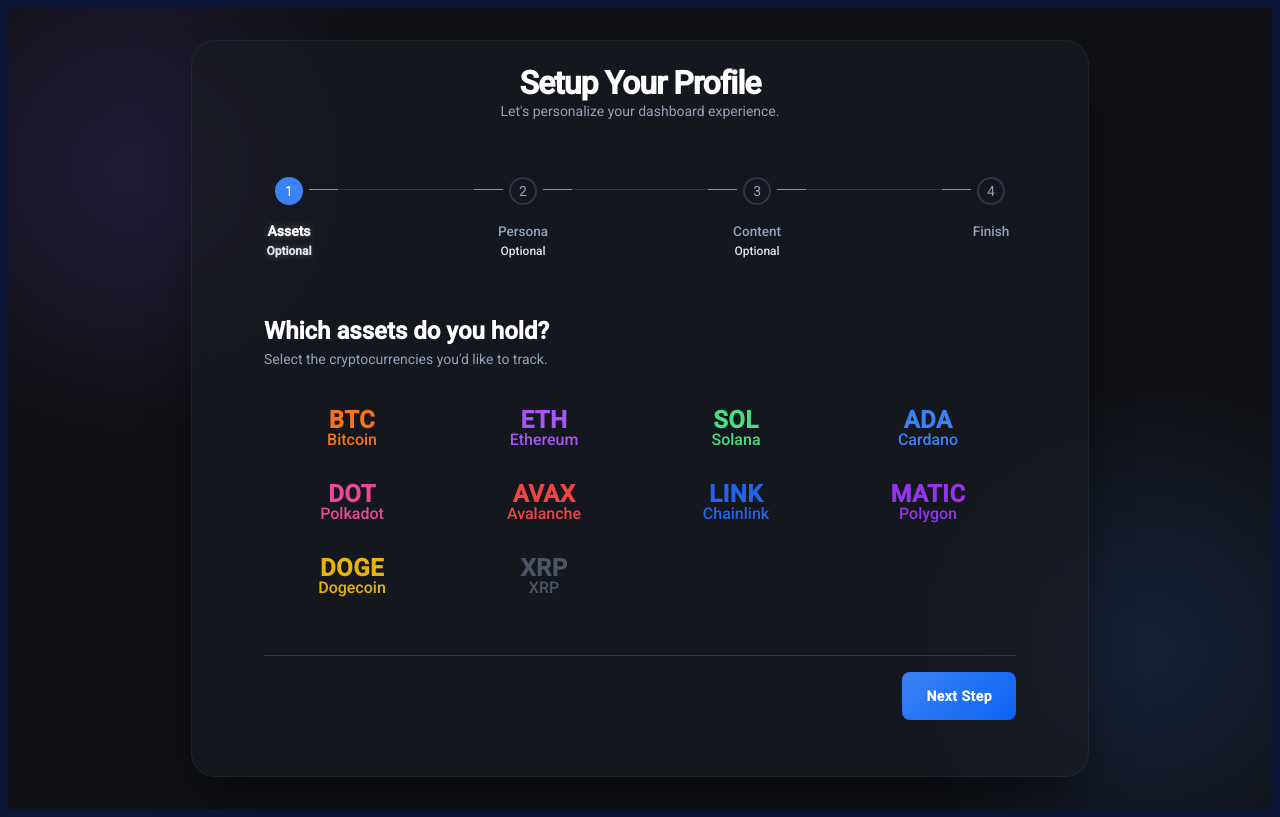
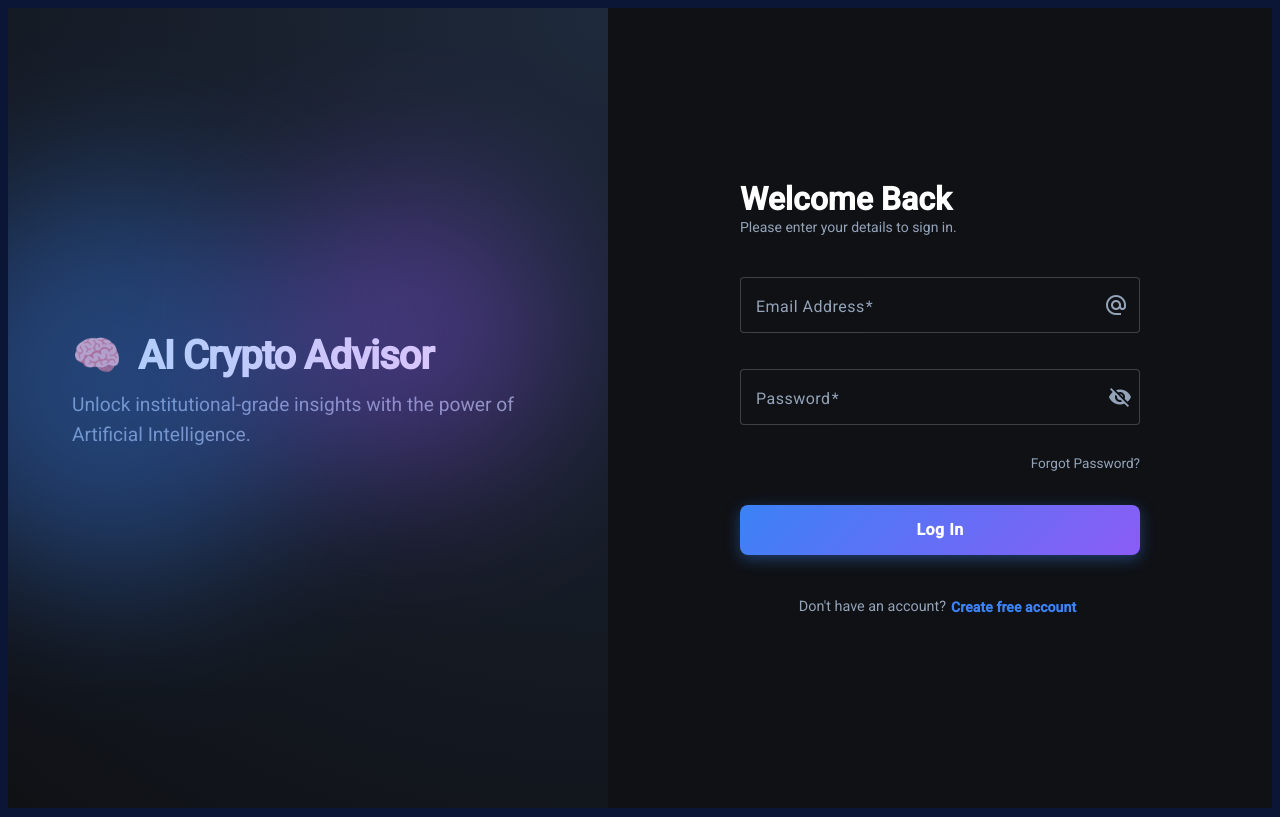
Before and after one commit to GalM111/ai-crypto-advisor, an Angular app: page / in a window 1280 px wide. Built offline with nearby package versions, Linux system fonts and the light colour scheme.

Commit message:
added welcome page

```diff
--- a/src/app/app.html
+++ b/src/app/app.html
@@ -1,4 +1,4 @@
-<!-- <app-welcome-page></app-welcome-page> -->
+<app-welcome-page></app-welcome-page>
 <!-- <app-register-page></app-register-page> -->
-<app-onboarding-page></app-onboarding-page>
+<!-- <app-onboarding-page></app-onboarding-page> -->
 <!-- <app-dashboard-page></app-dashboard-page> -->
--- a/src/app/welcome-page/welcome-page.html
+++ b/src/app/welcome-page/welcome-page.html
@@ -1,11 +1,64 @@
-<p>welcomasde-page works!</p>
-<mat-form-field>
-  <mat-label>Enter your email</mat-label>
-  <input matInput placeholder="pat@example.com" [(ngModel)]="email" required />
-</mat-form-field>
-<mat-form-field>
-  <mat-label>Enter your password</mat-label>
-  <input matInput [type]="true ? 'password' : 'text'" [(ngModel)]="password" />
-</mat-form-field>
-<button mat-raised-button color="primary" (click)="login()">Login</button>
-<button mat-raised-button color="accent">Register</button>
+<div class="login-wrapper">
+
+  <div class="brand-panel">
+    <div class="brand-content">
+      <div class="logo-area">
+        <span class="icon">🧠</span>
+        <h1>AI Crypto Advisor</h1>
+      </div>
+      <p class="tagline">
+        Unlock institutional-grade insights with the power of Artificial Intelligence.
+      </p>
+
+      <div class="blob blob-1"></div>
+      <div class="blob blob-2"></div>
+    </div>
+  </div>
+
+  <div class="form-panel">
+    <div class="form-card">
+
+      <header>
+        <h2>Welcome Back</h2>
+        <p>Please enter your details to sign in.</p>
+      </header>
+
+      <form class="login-form">
+
+        <mat-form-field appearance="outline" class="custom-field">
+          <mat-label>Email Address</mat-label>
+          <input matInput placeholder="pat@example.com" [(ngModel)]="email" name="email" required autocomplete="email">
+          <mat-icon matSuffix>alternate_email</mat-icon>
+        </mat-form-field>
+
+        <mat-form-field appearance="outline" class="custom-field">
+          <mat-label>Password</mat-label>
+          <input matInput [type]="hidePassword ? 'password' : 'text'" [(ngModel)]="password" name="password" required
+            autocomplete="current-password">
+
+          <button mat-icon-button matSuffix (click)="hidePassword = !hidePassword" [attr.aria-label]="'Hide password'"
+            [attr.aria-pressed]="hidePassword">
+            <mat-icon>{{hidePassword ? 'visibility_off' : 'visibility'}}</mat-icon>
+          </button>
+        </mat-form-field>
+
+        <div class="forgot-pass">
+          <a href="#">Forgot Password?</a>
+        </div>
+
+        <button mat-raised-button class="btn-login" (click)="login()">
+          <span *ngIf="!isLoading">Log In</span>
+          <span *ngIf="isLoading">Verifying...</span>
+        </button>
+
+      </form>
+
+      <div class="form-footer">
+        <span>Don't have an account?</span>
+        <button mat-button class="btn-register" (click)="goToRegister()">Create free account</button>
+      </div>
+
+    </div>
+  </div>
+
+</div>
--- a/src/app/welcome-page/welcome-page.scss
+++ b/src/app/welcome-page/welcome-page.scss
@@ -0,0 +1,263 @@
+// Variables
+$bg-dark: #0f1115;
+$panel-dark: #090a0d;
+$primary-gradient: linear-gradient(135deg, #3b82f6 0%, #8b5cf6 100%);
+$text-white: #ffffff;
+$text-muted: #94a3b8;
+$neon-glow: rgba(59, 130, 246, 0.5);
+
+:host {
+  display: block;
+  height: 100vh;
+  width: 100%;
+}
+
+.login-wrapper {
+  display: flex;
+  height: 100vh;
+  width: 100%;
+  background-color: $bg-dark;
+  overflow: hidden;
+
+  // --- LEFT SIDE (BRANDING) ---
+  .brand-panel {
+    flex: 1;
+    background-color: $panel-dark;
+    position: relative;
+    display: flex;
+    align-items: center;
+    justify-content: center;
+    overflow: hidden;
+
+    // Background mesh/gradient
+    background: radial-gradient(circle at top right, #1e293b, $bg-dark);
+
+    .brand-content {
+      position: relative;
+      z-index: 2; // Above the blobs
+      padding: 4rem;
+      max-width: 500px;
+      color: $text-white;
+
+      .logo-area {
+        display: flex;
+        align-items: center;
+        gap: 1rem;
+        margin-bottom: 1.5rem;
+
+        .icon {
+          font-size: 2.5rem;
+        }
+
+        h1 {
+          font-size: 2.5rem;
+          font-weight: 700;
+          margin: 0;
+          letter-spacing: -1px;
+        }
+      }
+
+      .tagline {
+        font-size: 1.2rem;
+        line-height: 1.6;
+        color: $text-muted;
+      }
+    }
+
+    // Animated Blobs
+    .blob {
+      position: absolute;
+      border-radius: 50%;
+      filter: blur(80px);
+      opacity: 0.4;
+      z-index: 1;
+    }
+
+    .blob-1 {
+      width: 400px;
+      height: 400px;
+      background: #3b82f6;
+      top: -100px;
+      left: -100px;
+    }
+
+    .blob-2 {
+      width: 300px;
+      height: 300px;
+      background: #8b5cf6;
+      bottom: 50px;
+      right: 50px;
+    }
+  }
+
+  // --- RIGHT SIDE (FORM) ---
+  .form-panel {
+    flex: 1; // Takes up equal space
+    display: flex;
+    align-items: center;
+    justify-content: center;
+    background-color: $bg-dark;
+    padding: 2rem;
+
+    .form-card {
+      width: 100%;
+      max-width: 400px;
+
+      header {
+        margin-bottom: 2.5rem;
+
+        h2 {
+          color: $text-white;
+          font-size: 2rem;
+          margin: 0 0 0.5rem 0;
+        }
+
+        p {
+          color: $text-muted;
+          margin: 0;
+        }
+      }
+
+      .login-form {
+        display: flex;
+        flex-direction: column;
+        gap: 1rem;
+      }
+
+      .forgot-pass {
+        text-align: right;
+        margin-top: -0.5rem;
+        margin-bottom: 1rem;
+
+        a {
+          color: $text-muted;
+          font-size: 0.85rem;
+          text-decoration: none;
+          transition: color 0.2s;
+
+          &:hover {
+            color: #3b82f6;
+          }
+        }
+      }
+
+      .form-footer {
+        margin-top: 2rem;
+        text-align: center;
+        color: $text-muted;
+        font-size: 0.9rem;
+
+        .btn-register {
+          color: #3b82f6; // Link color
+          font-weight: 600;
+          min-width: auto;
+          padding: 0 5px;
+        }
+      }
+    }
+  }
+
+  // Mobile View: Stack them
+  @media (max-width: 900px) {
+    flex-direction: column;
+
+    .brand-panel {
+      flex: 0 0 150px;
+      padding: 1rem;
+      align-items: flex-end;
+    }
+
+    .brand-content {
+      padding: 1rem !important;
+      transform: scale(0.8);
+    }
+
+    .blob {
+      display: none;
+    }
+
+    // Performance on mobile
+    .form-panel {
+      flex: 1;
+    }
+  }
+}
+
+// --- MATERIAL DESIGN OVERRIDES (DARK MODE) ---
+
+// 1. The Input Fields
+::ng-deep .custom-field {
+  width: 100%;
+
+  // Remove default background
+  .mat-mdc-text-field-wrapper {
+    background-color: transparent !important;
+  }
+
+  // Text Color
+  input.mat-mdc-input-element {
+    color: $text-white !important;
+    caret-color: #3b82f6;
+  }
+
+  // Label Color
+  .mat-mdc-floating-label {
+    color: $text-muted !important;
+  }
+
+  // Border (Outline) Colors
+  .mdc-notched-outline__leading,
+  .mdc-notched-outline__notch,
+  .mdc-notched-outline__trailing {
+    border-color: rgba(255, 255, 255, 0.2) !important;
+  }
+
+  // Hover State
+  &:hover .mdc-notched-outline__leading,
+  &:hover .mdc-notched-outline__notch,
+  &:hover .mdc-notched-outline__trailing {
+    border-color: rgba(255, 255, 255, 0.5) !important;
+  }
+
+  // Focused State (Neon Blue)
+  &.mat-focused {
+
+    .mdc-notched-outline__leading,
+    .mdc-notched-outline__notch,
+    .mdc-notched-outline__trailing {
+      border-color: #3b82f6 !important;
+      border-width: 2px !important;
+    }
+
+    .mat-mdc-floating-label {
+      color: #3b82f6 !important;
+    }
+  }
+
+  // Icons (Email/Eye)
+  .mat-icon {
+    color: $text-muted;
+  }
+}
+
+// 2. The Login Button
+.btn-login {
+  height: 50px;
+  font-size: 1rem;
+  font-weight: 600;
+  letter-spacing: 0.5px;
+  background: $primary-gradient !important;
+  color: white !important;
+  border-radius: 8px !important;
+  box-shadow: 0 4px 15px rgba(59, 130, 246, 0.4); // Glow
+  transition: transform 0.2s;
+
+  &:hover {
+    transform: translateY(-2px);
+    box-shadow: 0 6px 20px rgba(59, 130, 246, 0.6);
+  }
+
+  &:active {
+    transform: translateY(0);
+  }
+}
--- a/src/app/welcome-page/welcome-page.ts
+++ b/src/app/welcome-page/welcome-page.ts
@@ -5,19 +5,26 @@
 import { Auth as AuthService } from '../services/auth';
 import { environment } from '../../environments/environment';
 import { UserManagerService } from '../services/user-manager.service';
+import { Router } from '@angular/router';
+import { MatButtonModule } from '@angular/material/button';
+import { MatIconModule } from '@angular/material/icon';
+import { CommonModule } from '@angular/common';
+
 
 @Component({
   selector: 'app-welcome-page',
-  imports: [MatFormFieldModule, MatInputModule, FormsModule, ReactiveFormsModule],
+  imports: [CommonModule, MatFormFieldModule, MatInputModule, FormsModule, ReactiveFormsModule, MatFormFieldModule, MatInputModule, MatButtonModule, MatIconModule, FormsModule],
   templateUrl: './welcome-page.html',
   styleUrl: './welcome-page.scss',
 })
 export class WelcomePage {
 
-  public email: string = '';
-  public password: string = '';
+  email = '';
+  password = '';
+  hidePassword = true;
+  isLoading = false
 
-  constructor(private authService: AuthService, private userManagerService: UserManagerService) { }
+  constructor(private authService: AuthService, private userManagerService: UserManagerService, private router: Router) { }
   public login(): void {
     console.log(environment.dashboardUrl);
 
@@ -38,6 +45,10 @@
     });
   }
 
+  goToRegister() {
+    this.router.navigate(['/register']);
+  }
+
 
 
 }
```
